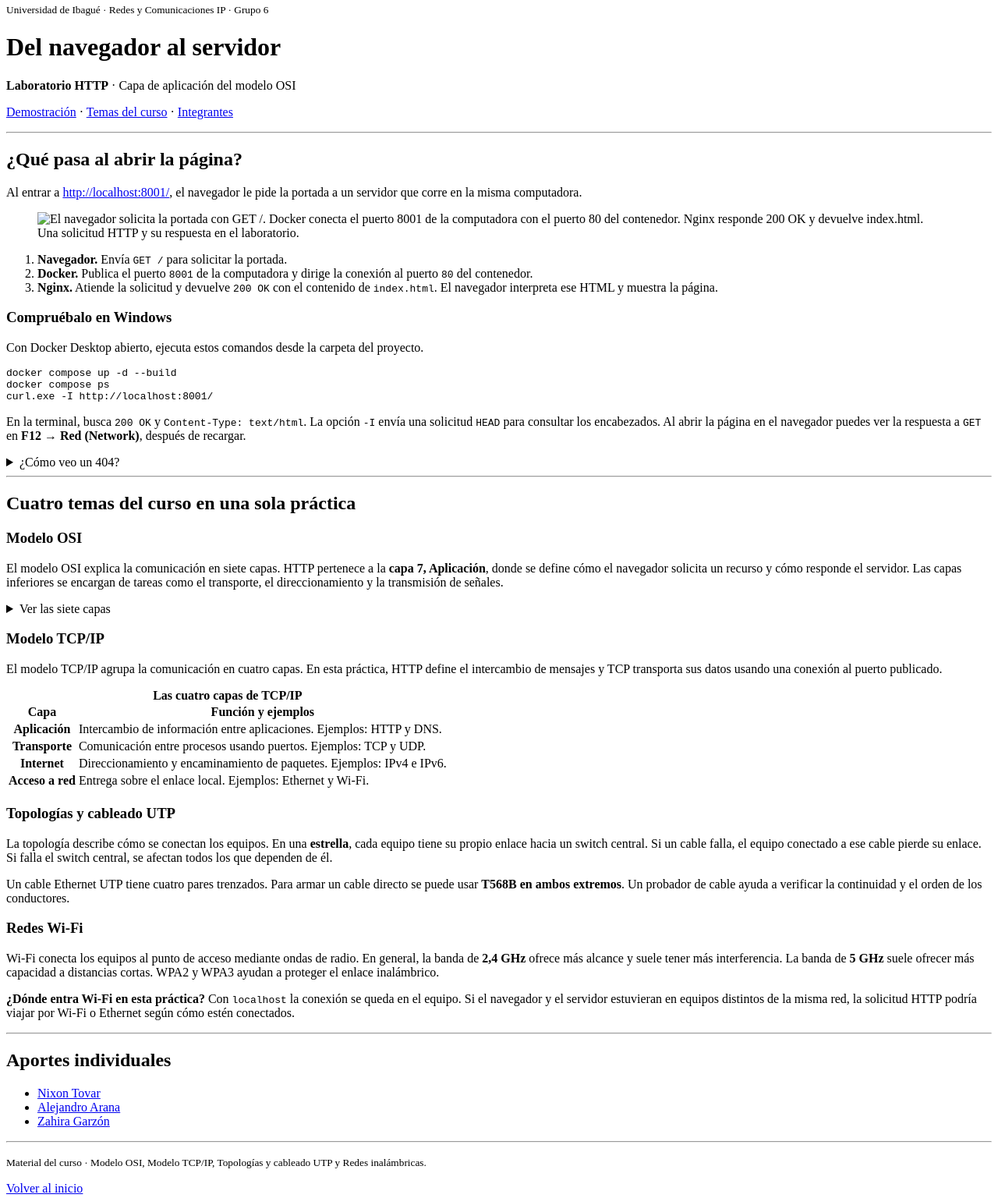
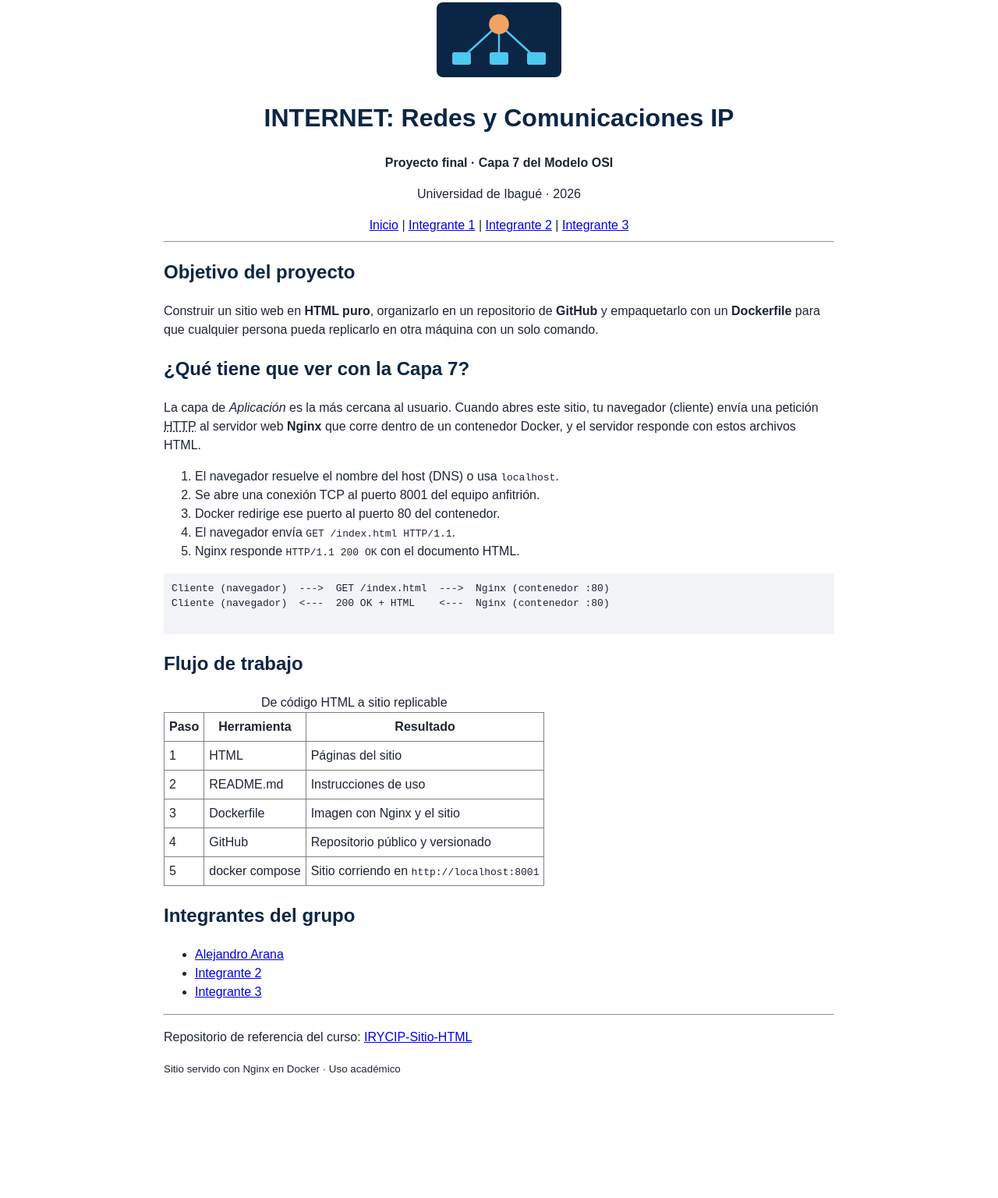
Before and after one commit to Nixon-Tovar/-Laboratorio-HTTP, a plain HTML site: page index.html in a window 1280 px wide. Shown: the part 13-1549 px from the top of the page at 78% size. After the commit the page ends 1427 px from the top, so only its background shows below. Drawn offline with Linux system fonts and the light colour scheme.

Commit message:
Actualizar proyecto: agregar estilos, imágenes, páginas de integrantes y configuración

```diff
--- /dev/null
+++ b/css/estilos.css
@@ -0,0 +1,8 @@
+/* Estilo mínimo opcional: el sitio se ve correctamente aun sin este archivo */
+body { font-family: Arial, Helvetica, sans-serif; max-width: 860px; margin: 0 auto; padding: 16px; line-height: 1.5; color: #1d2433; }
+header { text-align: center; }
+h1, h2 { color: #0b2545; }
+nav { text-align: center; }
+table { border-collapse: collapse; }
+pre { background: #f2f4f8; padding: 10px; overflow-x: auto; }
+blockquote { border-left: 4px solid #4cc9f0; margin-left: 0; padding-left: 12px; color: #444; }
--- a/index.html
+++ b/index.html
@@ -1,121 +1,96 @@
-<!doctype html>
+<!DOCTYPE html>
 <html lang="es">
 <head>
-  <meta charset="utf-8">
-  <meta name="viewport" content="width=device-width, initial-scale=1">
-  <meta name="description" content="Laboratorio HTTP del Grupo 6 de la Universidad de Ibagué. Del navegador al servidor y su relación con los temas del curso.">
-  <title>Del navegador al servidor | Laboratorio HTTP · Grupo 6</title>
+  <meta charset="UTF-8">
+  <meta name="viewport" content="width=device-width, initial-scale=1.0">
+  <title>Proyecto Final - Redes y Comunicaciones IP</title>
+  <link rel="stylesheet" href="css/estilos.css">
 </head>
-<body id="inicio">
+<body>
+  <!-- Encabezado principal del sitio -->
   <header>
-    <p><small>Universidad de Ibagué · Redes y Comunicaciones IP · Grupo 6</small></p>
-    <h1>Del navegador al servidor</h1>
-    <p><strong>Laboratorio HTTP</strong> · Capa de aplicación del modelo OSI</p>
-    <nav aria-label="Secciones de la portada">
-      <p><a href="#practica">Demostración</a> · <a href="#curso">Temas del curso</a> · <a href="#equipo">Integrantes</a></p>
-    </nav>
+    <img src="img/red.svg" alt="Diagrama de una red de computadoras" width="160">
+    <h1>INTERNET: Redes y Comunicaciones IP</h1>
+    <p><strong>Proyecto final &middot; Capa 7 del Modelo OSI</strong></p>
+    <p>Universidad de Ibagu&eacute; &middot; 2026</p>
   </header>
 
+  <!-- Navegación entre páginas -->
+  <nav>
+    <a href="index.html">Inicio</a> |
+    <a href="integrantes/integrante1.html">Integrante 1</a> |
+    <a href="integrantes/integrante2.html">Integrante 2</a> |
+    <a href="integrantes/integrante3.html">Integrante 3</a>
+  </nav>
+
+  <hr>
+
   <main>
-    <hr>
-    <section id="practica">
-      <h2>¿Qué pasa al abrir la página?</h2>
-      <p>Al entrar a <a href="http://localhost:8001/">http://localhost:8001/</a>, el navegador le pide la portada a un servidor que corre en la misma computadora.</p>
-      <figure>
-        <picture>
-          <source media="(max-width: 389px)" srcset="img/flujo-http-movil.png" width="220" height="280">
-          <source media="(max-width: 549px)" srcset="img/flujo-http-movil.png" width="290" height="370">
-          <source media="(max-width: 819px)" srcset="img/flujo-http-grupo6.png" width="450" height="214">
-          <img src="img/flujo-http-grupo6.png" width="720" height="342" alt="El navegador solicita la portada con GET /. Docker conecta el puerto 8001 de la computadora con el puerto 80 del contenedor. Nginx responde 200 OK y devuelve index.html.">
-        </picture>
-        <figcaption>Una solicitud HTTP y su respuesta en el laboratorio.</figcaption>
-      </figure>
-      <ol>
-        <li><strong>Navegador.</strong> Envía <code>GET /</code> para solicitar la portada.</li>
-        <li><strong>Docker.</strong> Publica el puerto <code>8001</code> de la computadora y dirige la conexión al puerto <code>80</code> del contenedor.</li>
-        <li><strong>Nginx.</strong> Atiende la solicitud y devuelve <code>200 OK</code> con el contenido de <code>index.html</code>. El navegador interpreta ese HTML y muestra la página.</li>
-      </ol>
-
-      <h3>Compruébalo en Windows</h3>
-      <p>Con Docker Desktop abierto, ejecuta estos comandos desde la carpeta del proyecto.</p>
-      <pre><code>docker compose up -d --build
-docker compose ps
-curl.exe -I http://localhost:8001/</code></pre>
-      <p>En la terminal, busca <code>200 OK</code> y <code>Content-Type: text/html</code>. La opción <code>-I</code> envía una solicitud <code>HEAD</code> para consultar los encabezados. Al abrir la página en el navegador puedes ver la respuesta a <code>GET</code> en <strong>F12 → Red (Network)</strong>, después de recargar.</p>
-      <details>
-        <summary>¿Cómo veo un 404?</summary>
-        <p>Con el sitio en ejecución, abre <a href="http://localhost:8001/pagina-inexistente.html">una ruta inexistente del servidor local</a>. Nginx sigue respondiendo por HTTP, pero devuelve <code>404 Not Found</code> porque esa ruta no corresponde a un archivo del sitio.</p>
-      </details>
+    <section>
+      <h2>Objetivo del proyecto</h2>
+      <p>
+        Construir un sitio web en <strong>HTML puro</strong>, organizarlo en un repositorio de
+        <strong>GitHub</strong> y empaquetarlo con un <strong>Dockerfile</strong> para que cualquier
+        persona pueda replicarlo en otra m&aacute;quina con un solo comando.
+      </p>
     </section>
 
-    <hr>
-    <section id="curso">
-      <h2>Cuatro temas del curso en una sola práctica</h2>
+    <section>
+      <h2>&iquest;Qu&eacute; tiene que ver con la Capa 7?</h2>
+      <p>
+        La capa de <em>Aplicaci&oacute;n</em> es la m&aacute;s cercana al usuario. Cuando abres este sitio,
+        tu navegador (cliente) env&iacute;a una petici&oacute;n <abbr title="HyperText Transfer Protocol">HTTP</abbr>
+        al servidor web <strong>Nginx</strong> que corre dentro de un contenedor Docker, y el servidor
+        responde con estos archivos HTML.
+      </p>
+      <ol>
+        <li>El navegador resuelve el nombre del host (DNS) o usa <code>localhost</code>.</li>
+        <li>Se abre una conexi&oacute;n TCP al puerto 8001 del equipo anfitri&oacute;n.</li>
+        <li>Docker redirige ese puerto al puerto 80 del contenedor.</li>
+        <li>El navegador env&iacute;a <code>GET /index.html HTTP/1.1</code>.</li>
+        <li>Nginx responde <code>HTTP/1.1 200 OK</code> con el documento HTML.</li>
+      </ol>
+      <pre>
+Cliente (navegador)  --->  GET /index.html  --->  Nginx (contenedor :80)
+Cliente (navegador)  <---  200 OK + HTML    <---  Nginx (contenedor :80)
+      </pre>
+    </section>
 
-      <article>
-        <h3>Modelo OSI</h3>
-        <p>El modelo OSI explica la comunicación en siete capas. HTTP pertenece a la <strong>capa 7, Aplicación</strong>, donde se define cómo el navegador solicita un recurso y cómo responde el servidor. Las capas inferiores se encargan de tareas como el transporte, el direccionamiento y la transmisión de señales.</p>
-        <details>
-          <summary>Ver las siete capas</summary>
-          <ol reversed>
-            <li><strong>Aplicación.</strong> Protocolos de servicios como HTTP.</li>
-            <li><strong>Presentación.</strong> Representación y transformación de los datos.</li>
-            <li><strong>Sesión.</strong> Organización del diálogo entre aplicaciones.</li>
-            <li><strong>Transporte.</strong> Comunicación entre procesos de origen y destino.</li>
-            <li><strong>Red.</strong> Direccionamiento y encaminamiento entre redes.</li>
-            <li><strong>Enlace de datos.</strong> Intercambio de tramas en un enlace local.</li>
-            <li><strong>Física.</strong> Transmisión de bits como señales eléctricas, ópticas o de radio.</li>
-          </ol>
-        </details>
-      </article>
-
-      <article>
-        <h3>Modelo TCP/IP</h3>
-        <p>El modelo TCP/IP agrupa la comunicación en cuatro capas. En esta práctica, HTTP define el intercambio de mensajes y TCP transporta sus datos usando una conexión al puerto publicado.</p>
-        <table>
-          <caption><strong>Las cuatro capas de TCP/IP</strong></caption>
+    <section>
+      <h2>Flujo de trabajo</h2>
+      <table border="1" cellpadding="6">
+        <caption>De c&oacute;digo HTML a sitio replicable</caption>
         <thead>
-            <tr><th scope="col">Capa</th><th scope="col">Función y ejemplos</th></tr>
+          <tr><th>Paso</th><th>Herramienta</th><th>Resultado</th></tr>
         </thead>
         <tbody>
-            <tr><th scope="row">Aplicación</th><td>Intercambio de información entre aplicaciones. Ejemplos: HTTP y DNS.</td></tr>
-            <tr><th scope="row">Transporte</th><td>Comunicación entre procesos usando puertos. Ejemplos: TCP y UDP.</td></tr>
-            <tr><th scope="row">Internet</th><td>Direccionamiento y encaminamiento de paquetes. Ejemplos: IPv4 e IPv6.</td></tr>
-            <tr><th scope="row">Acceso a red</th><td>Entrega sobre el enlace local. Ejemplos: Ethernet y Wi-Fi.</td></tr>
+          <tr><td>1</td><td>HTML</td><td>P&aacute;ginas del sitio</td></tr>
+          <tr><td>2</td><td>README.md</td><td>Instrucciones de uso</td></tr>
+          <tr><td>3</td><td>Dockerfile</td><td>Imagen con Nginx y el sitio</td></tr>
+          <tr><td>4</td><td>GitHub</td><td>Repositorio p&uacute;blico y versionado</td></tr>
+          <tr><td>5</td><td>docker compose</td><td>Sitio corriendo en <code>http://localhost:8001</code></td></tr>
         </tbody>
       </table>
-      </article>
-
-      <article>
-        <h3>Topologías y cableado UTP</h3>
-        <p>La topología describe cómo se conectan los equipos. En una <strong>estrella</strong>, cada equipo tiene su propio enlace hacia un switch central. Si un cable falla, el equipo conectado a ese cable pierde su enlace. Si falla el switch central, se afectan todos los que dependen de él.</p>
-        <p>Un cable Ethernet UTP tiene cuatro pares trenzados. Para armar un cable directo se puede usar <strong>T568B en ambos extremos</strong>. Un probador de cable ayuda a verificar la continuidad y el orden de los conductores.</p>
-      </article>
-
-      <article>
-        <h3>Redes Wi-Fi</h3>
-        <p>Wi-Fi conecta los equipos al punto de acceso mediante ondas de radio. En general, la banda de <strong>2,4 GHz</strong> ofrece más alcance y suele tener más interferencia. La banda de <strong>5 GHz</strong> suele ofrecer más capacidad a distancias cortas. WPA2 y WPA3 ayudan a proteger el enlace inalámbrico.</p>
-        <p><strong>¿Dónde entra Wi-Fi en esta práctica?</strong> Con <code>localhost</code> la conexión se queda en el equipo. Si el navegador y el servidor estuvieran en equipos distintos de la misma red, la solicitud HTTP podría viajar por Wi-Fi o Ethernet según cómo estén conectados.</p>
-      </article>
     </section>
 
-    <hr>
-    <section id="equipo">
-      <h2>Aportes individuales</h2>
-      <nav aria-label="Páginas de los integrantes">
+    <section>
+      <h2>Integrantes del grupo</h2>
       <ul>
-          <li><a href="integrantes/NixonTovar.html">Nixon Tovar</a></li>
-          <li><a href="integrantes/AlejandroArana.html">Alejandro Arana</a></li>
-          <li><a href="integrantes/ZahiraGarzón.html">Zahira Garzón</a></li>
+        <li><a href="integrantes/integrante1.html">Alejandro Arana</a></li>
+        <li><a href="integrantes/integrante2.html">Integrante 2</a></li>
+        <li><a href="integrantes/integrante3.html">Integrante 3</a></li>
       </ul>
-      </nav>
     </section>
   </main>
 
+  <hr>
+
   <footer>
-    <hr>
-    <p><small>Material del curso · Modelo OSI, Modelo TCP/IP, Topologías y cableado UTP y Redes inalámbricas.</small></p>
-    <p><a href="#inicio">Volver al inicio</a></p>
+    <p>
+      Repositorio de referencia del curso:
+      <a href="https://github.com/danfelun/IRYCIP-Sitio-HTML" target="_blank">IRYCIP-Sitio-HTML</a>
+    </p>
+    <p><small>Sitio servido con Nginx en Docker &middot; Uso acad&eacute;mico</small></p>
   </footer>
 </body>
 </html>
```
Also changed, not shown: integrantes/integrante1.html (added, +80 -0 lines), integrantes/integrante2.html (added, +79 -0 lines), integrantes/integrante3.html (added, +78 -0 lines), img/avatar1.svg (added), img/avatar2.svg (added), img/avatar3.svg (added), img/red.svg (added), 3 other files. Lines whose indentation alone changed are shown as unchanged.
